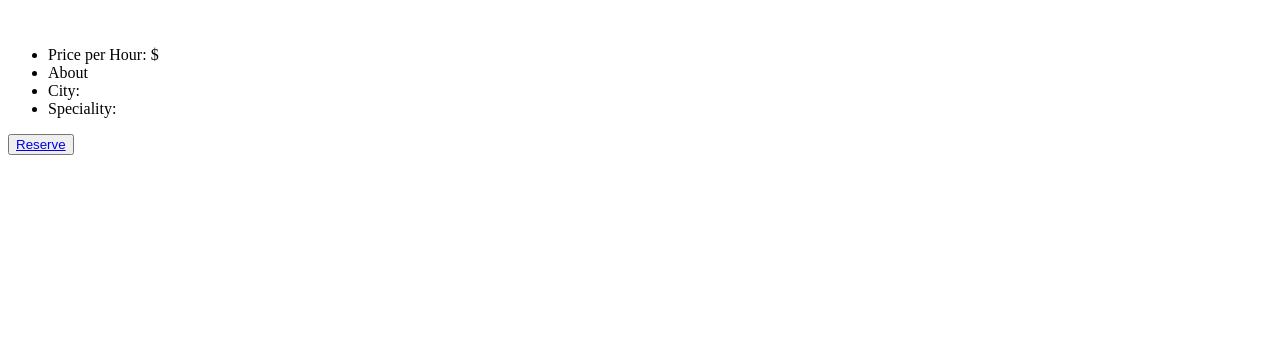
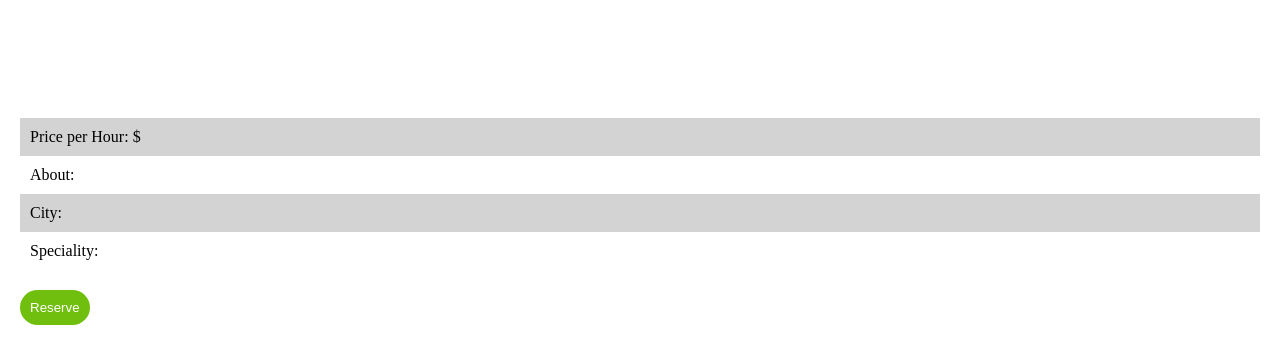
Before and after one commit to Muhammad0602/Doctor-Reservation-frontend, a React (Create React App) app: page /1 in a window 1280 px wide. Shown: the top 364 px of the page. Built offline with nearby package versions, Linux system fonts and the light colour scheme; no server answers.

Commit message:
details css worked on

```diff
--- a/src/components/DoctorDetails.js
+++ b/src/components/DoctorDetails.js
@@ -2,6 +2,7 @@ import React, { useEffect } from 'react';
 import { Link, useParams } from 'react-router-dom';
 import { useDispatch, useSelector } from 'react-redux';
 import { getDoctor } from '../redux/doctors/doctorsSlice';
+import './componentsCss/details.css';
 
 const DoctorDetails = () => {
   const dispatch = useDispatch();
@@ -15,12 +16,15 @@ const DoctorDetails = () => {
 
   return (
     <section className="container">
-      <div className="dimg">
+      <div className="dimg-desktop">
         <img src={doctor.photo} alt={doctor.name} crossOrigin="anonymous | use-credentias" />
       </div>
       <div className="dinfo">
         <div className="dwrap">
           <h1>{doctor.name}</h1>
+        </div>
+        <div className="dimg-mobile">
+          <img src={doctor.photo} alt={doctor.name} crossOrigin="anonymous | use-credentias" />
         </div>
         <ul>
           <li>
@@ -28,7 +32,7 @@ const DoctorDetails = () => {
             {doctor.price}
           </li>
           <li>
-            About
+            About:
 
             {doctor.about}
           </li>
@@ -44,8 +48,8 @@ const DoctorDetails = () => {
           </li>
         </ul>
       </div>
-      <button type="button" className="btn">
-        <Link to="/reserve" className="btn">Reserve</Link>
+      <button type="button" className="rbtn">
+        <Link to="/reserve" className="re-btn">Reserve</Link>
       </button>
     </section>
   );
--- a/src/components/Reserve.js
+++ b/src/components/Reserve.js
@@ -52,7 +52,7 @@ const Reservation = () => {
       // Dispatch the createReserve action to make the reservation request
       dispatch(createReserve(payload));
       alert('Reservation created successfully!');
-      navigate('/reserve'); // Redirect to the reserve page after successful reservation
+      navigate('/my-reservations'); // Redirect to the reservation page after successful reservation
     } catch (error) {
       alert('Error occurred while making a reservation.');
       console.error(error);
@@ -83,7 +83,7 @@ const Reservation = () => {
             ))}
           </select>
         </div>
-        <button type="submit">Reserve Appointment</button>
+        <button type="submit">Reserve</button>
       </form>
     </div>
   );
--- /dev/null
+++ b/src/components/componentsCss/details.css
@@ -0,0 +1,45 @@
+* {
+  padding: 0;
+  margin: 0;
+}
+
+.dimg-desktop {
+  display: none;
+}
+
+.dwrap {
+  font-size: 1rem;
+  padding: 20px;
+  margin-top: 20px;
+}
+
+.dimg-mobile {
+  margin: 20px;
+}
+
+.container ul li {
+  margin-left: 20px;
+  margin-right: 20px;
+  list-style-type:none;
+  padding: 10px;
+  font-weight: 540;
+}
+
+.container ul li:nth-child(odd) {
+  background-color: rgb(211, 211, 211);
+}
+
+.rbtn {
+  margin: 20px;
+  background-color: #70BE0D;
+  text-decoration: none;
+  padding: 10px;
+  border-radius: 20px;
+  outline: none;
+  border: none;
+}
+
+.re-btn {
+  color: #fff;
+  text-decoration: none;
+}
```
